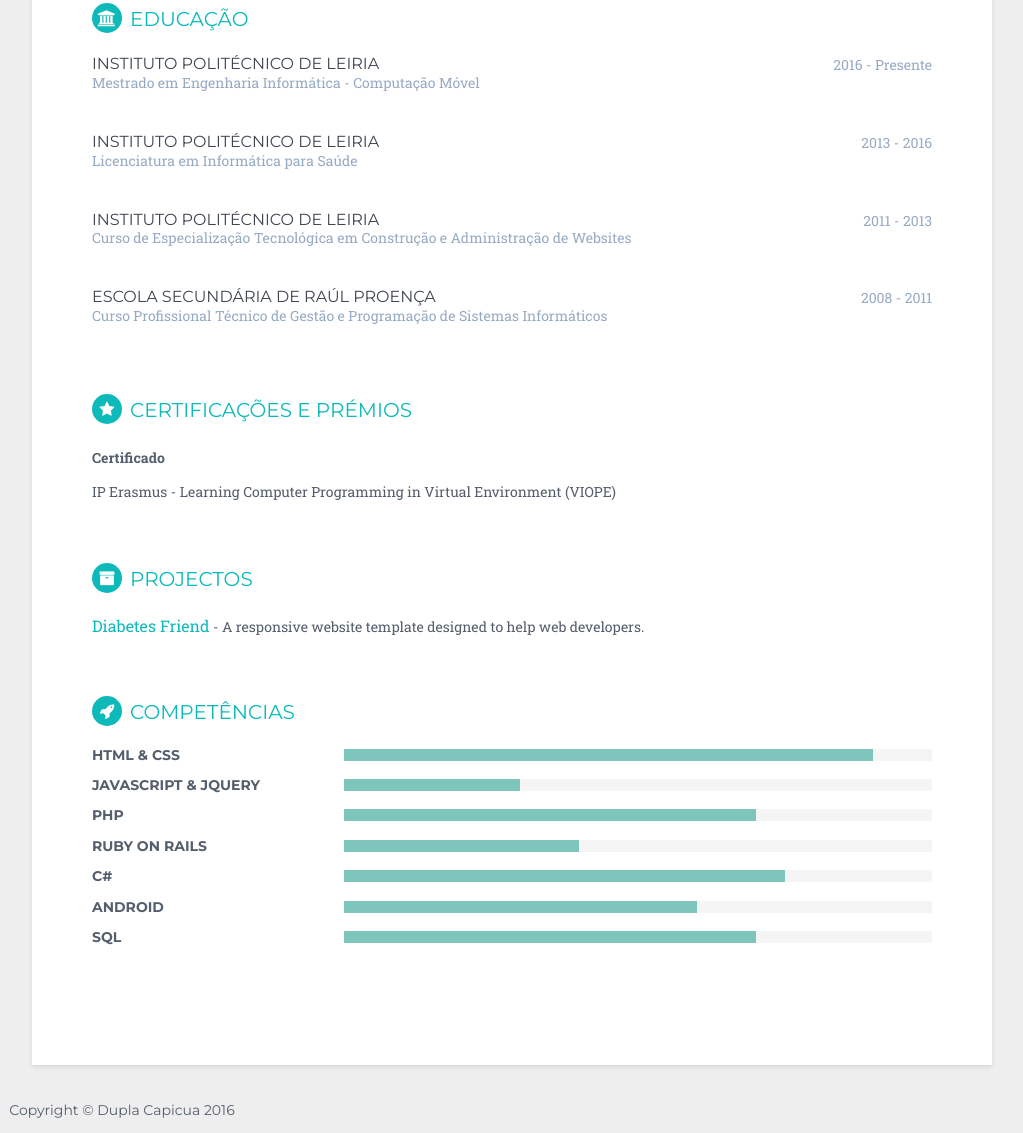
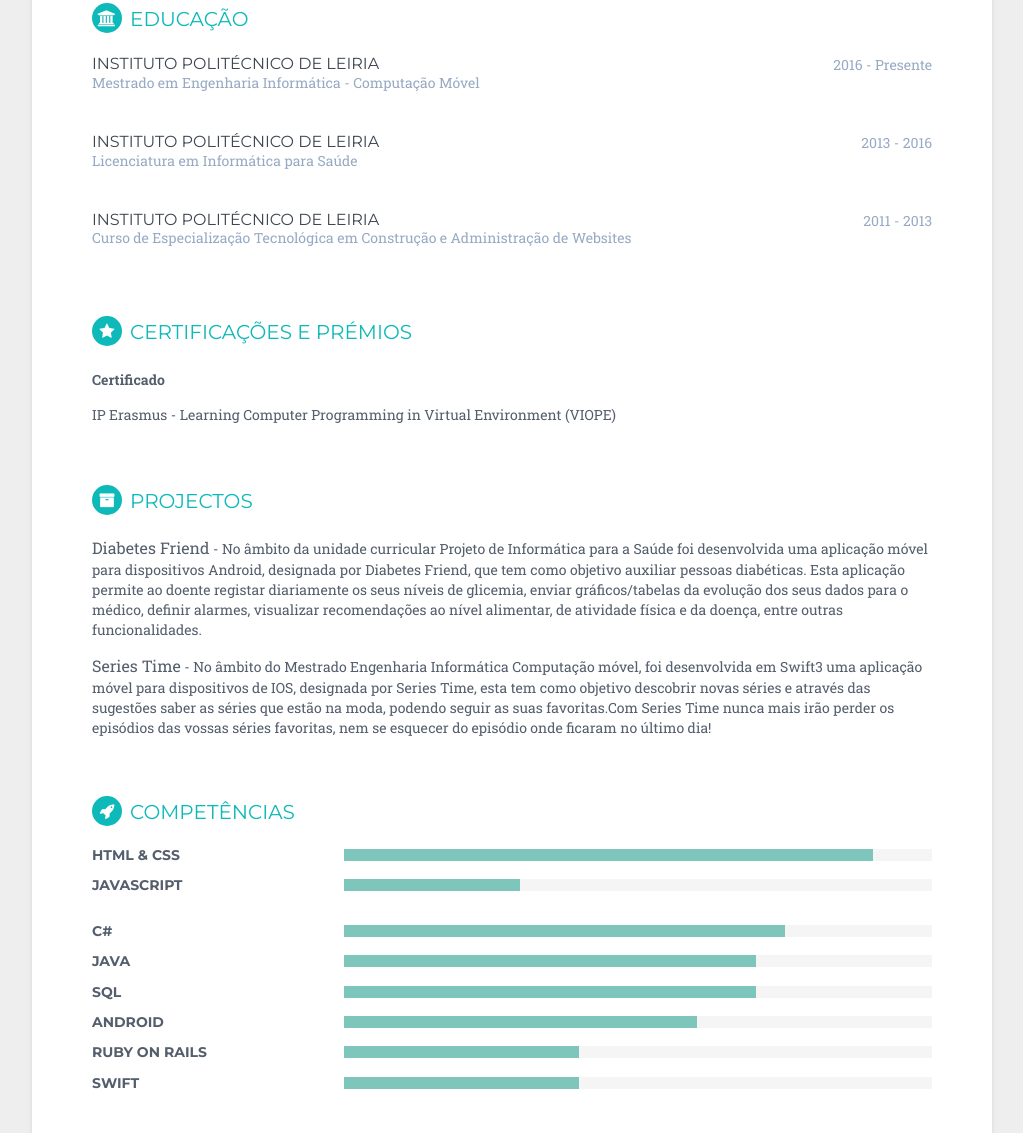
Before and after one commit to MonicaFrancisco/duplacapicua-producao, a plain HTML site: page profile_monica.html in a window 1280 px wide. Shown: the part 841-1974 px from the top of the page, without its empty margins (128-1151 px from the left). Drawn offline with nearby package versions, Linux system fonts and the light colour scheme; files whose address does not match are found by name; a web font is replaced by a local one.

Commit message:
Alterações no html do site , para que fique tudo de acordo com as features

```diff
--- a/css/agency.css
+++ b/css/agency.css
@@ -287,3 +287,10 @@ img::-moz-selection {
 body {
   webkit-tap-highlight-color: #0db9b9;
 }
+
+a.disabled {
+   background-color: #333!important;
+   text-decoration: none;
+   pointer-events: none;
+   cursor: default;
+}
--- a/profile_monica.html
+++ b/profile_monica.html
@@ -31,11 +31,6 @@
     <link href='https://fonts.googleapis.com/css?family=Droid+Serif:400,700,400italic,700italic' rel='stylesheet' type='text/css'>
     <link href='https://fonts.googleapis.com/css?family=Roboto+Slab:400,100,300,700' rel='stylesheet' type='text/css'>
 
-    <!-- HTML5 shim and Respond.js for IE8 support of HTML5 elements and media queries -->
-    <!--[if lt IE 9]>
-      <script src="https://oss.maxcdn.com/html5shiv/3.7.2/html5shiv.min.js"></script>
-      <script src="https://oss.maxcdn.com/respond/1.4.2/respond.min.js"></script>
-    <![endif]-->
 </head>
 
 <body>
@@ -75,9 +70,6 @@
                         </div><!--//upper-row-->
                         <div class="company">STREAM Consulting, Milagres</div>
                     </div><!--//meta-->
-                    <!--<div class="details">
-                        <p>Describe your role here lorem ipsum dolor sit amet, consectetuer adipiscing elit. Aenean commodo ligula eget dolor. Aenean massa. Cum sociis natoque penatibus et magnis dis parturient montes, nascetur ridiculus mus. Donec quam felis, ultricies nec, pellentesque eu, pretium quis, sem. Nulla consequat massa quis enim. Donec pede justo.</p>
-                    </div><!--//details-->
                 </div><!--//item-->
 
                 <div class="item">
@@ -130,16 +122,6 @@
                         </div><!--//upper-row-->
                     </div><!--//meta-->
                 </div><!--//summary-->
-                <div class="item">
-                    <div class="meta">
-                        <div class="upper-row">
-                            <h3 class="job-title">Escola Secundária de Raúl Proença</h3>
-                            <div class="time">2008 - 2011</div>
-                            <div class="company">Curso Profissional Técnico de Gestão e Programação de Sistemas Informáticos</div>
-                        </div><!--//upper-row-->
-                    </div><!--//meta-->
-                </div><!--//summary-->
-
             </section><!--//section-->
 
             <section class="section projects-section">
@@ -152,10 +134,14 @@
 
             <section class="section projects-section">
                 <h2 class="section-title"><i class="fa fa-archive"></i>Projectos</h2>
-                <div class="item">
-                    <span class="project-title"><a href="http://themes.3rdwavemedia.com/website-templates/responsive-bootstrap-theme-web-development-agencies-devstudio/" target="_blank">Diabetes Friend</a></span> -
-                    <span class="project-tagline">A responsive website template designed to help web developers. </span>
+               <div class="item">
+                    <span class="project-title">Diabetes Friend</span> -
+                    <span class="project-tagline">No âmbito da unidade curricular Projeto de Informática para a Saúde foi desenvolvida uma aplicação móvel para dispositivos Android, designada por Diabetes Friend, que tem como objetivo auxiliar pessoas diabéticas. Esta aplicação permite ao doente registar diariamente os seus níveis de glicemia, enviar gráficos/tabelas da evolução dos seus dados para o médico, definir alarmes, visualizar recomendações ao nível alimentar, de atividade física e da doença, entre outras funcionalidades.</span>
                 </div><!--//item-->
+                 <div class="item">
+                    <span class="project-title">Series Time</span> -
+                    <span class="project-tagline">No âmbito do Mestrado Engenharia Informática Computação móvel, foi desenvolvida em Swift3 uma aplicação móvel para dispositivos de IOS, designada por Series Time, esta tem como objetivo descobrir novas séries e através das sugestões saber as séries que estão na moda, podendo seguir as suas favoritas.Com Series Time nunca mais irão perder os episódios das vossas séries favoritas, nem se esquecer do episódio onde ficaram no último dia! </span>
+                </div>
             </section><!--//section-->
 
             <section class="skills-section section">
@@ -170,14 +156,12 @@
                     </div><!--//item-->
 
                     <div class="item">
-                        <h3 class="level-title">Javascript &amp; jQuery</h3>
+                        <h3 class="level-title">Javascript</h3>
                         <div class="level-bar">
                             <div class="level-bar-inner" data-level="98%" style="width:30%">
                             </div>
                         </div><!--//level-bar-->
-                    </div><!--//item-->
-
-                    <div class="item">
+                   <div class="item">
                         <h3 class="level-title">PHP</h3>
                         <div class="level-bar">
                             <div class="level-bar-inner" data-level="98%" style="width:70%">
@@ -185,14 +169,7 @@
                         </div><!--//level-bar-->
                     </div><!--//item-->
 
-                    <div class="item">
-                        <h3 class="level-title">Ruby on Rails</h3>
-                        <div class="level-bar">
-                            <div class="level-bar-inner" data-level="85%"  style="width:40%">
-                            </div>
-                        </div><!--//level-bar-->
                     </div><!--//item-->
-
                     <div class="item">
                         <h3 class="level-title">C#</h3>
                         <div class="level-bar">
@@ -201,21 +178,45 @@
                         </div><!--//level-bar-->
                     </div><!--//item-->
 
-                    <div class="item">
+                 <div class="item">
+                        <h3 class="level-title">Java</h3>
+                        <div class="level-bar">
+                            <div class="level-bar-inner" data-level="98%" style="width:70%">
+                            </div>
+                        </div><!--//level-bar-->
+                    </div><!--//item-->
+                 <div class="item">
+                        <h3 class="level-title">SQL</h3>
+                        <div class="level-bar">
+                            <div class="level-bar-inner" data-level="70%" style="width:70%">
+                            </div>
+                        </div><!--//level-bar-->
+                    </div><!--//item-->
+                 <div class="item">
                         <h3 class="level-title">Android</h3>
                         <div class="level-bar">
                             <div class="level-bar-inner" data-level="60%" style="width:60%">
                             </div>
                         </div><!--//level-bar-->
                     </div><!--//item-->
-
                     <div class="item">
-                        <h3 class="level-title">SQL</h3>
+                        <h3 class="level-title">Ruby on Rails</h3>
                         <div class="level-bar">
-                            <div class="level-bar-inner" data-level="70%" style="width:70%">
+                            <div class="level-bar-inner" data-level="85%"  style="width:40%">
                             </div>
                         </div><!--//level-bar-->
                     </div><!--//item-->
+                     <div class="item">
+                        <h3 class="level-title">Swift</h3>
+                        <div class="level-bar">
+                            <div class="level-bar-inner" data-level="85%"  style="width:40%">
+                            </div>
+                        </div><!--//level-bar-->
+                    </div><!--//item-->
+
+
+
+
 
                 </div>
             </section><!--//skills-section-->
```
Also changed, not shown: index.html (+1 -13 lines), profile_joao.html (+25 -22 lines), profile_margarida.html (+2 -2 lines).
